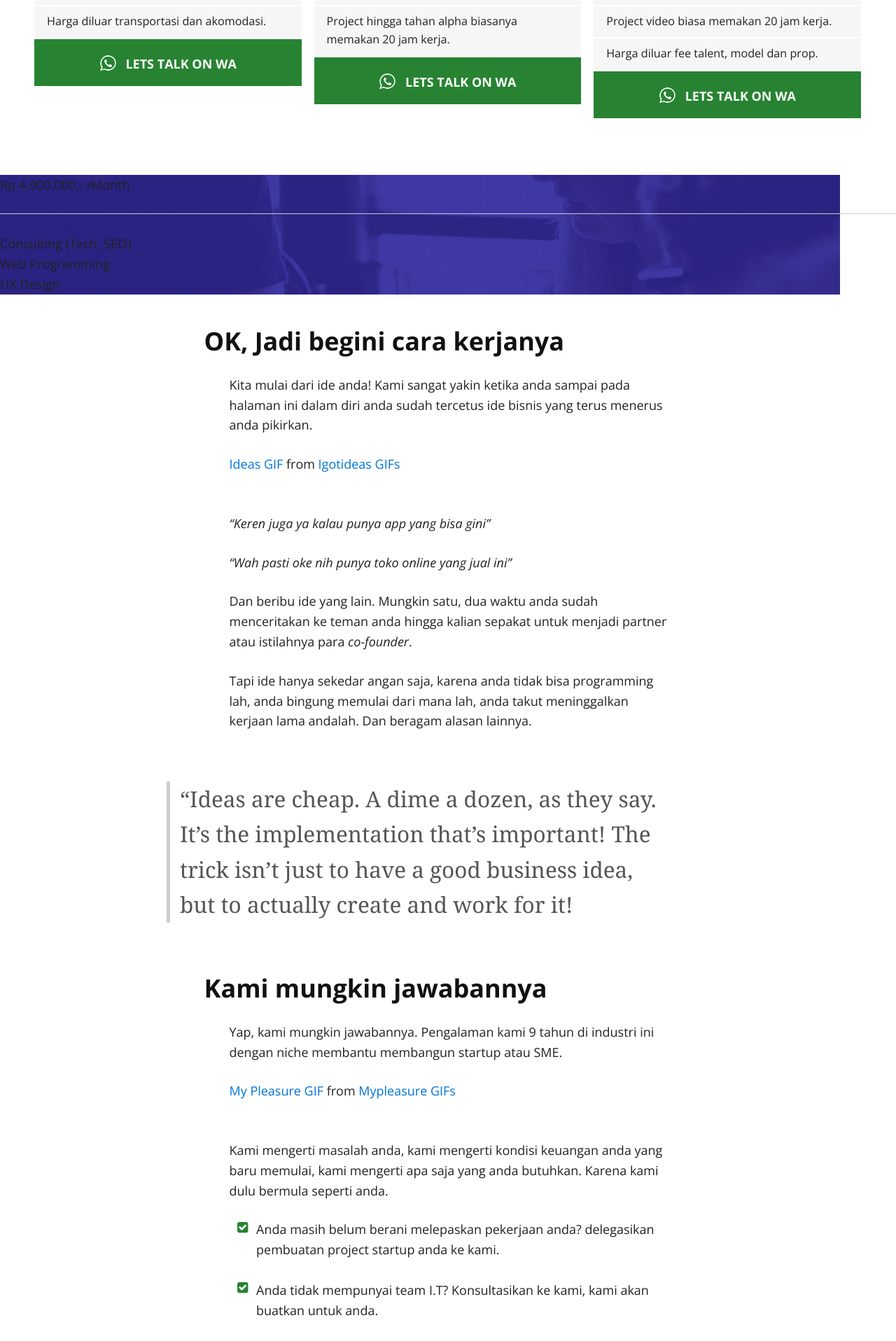
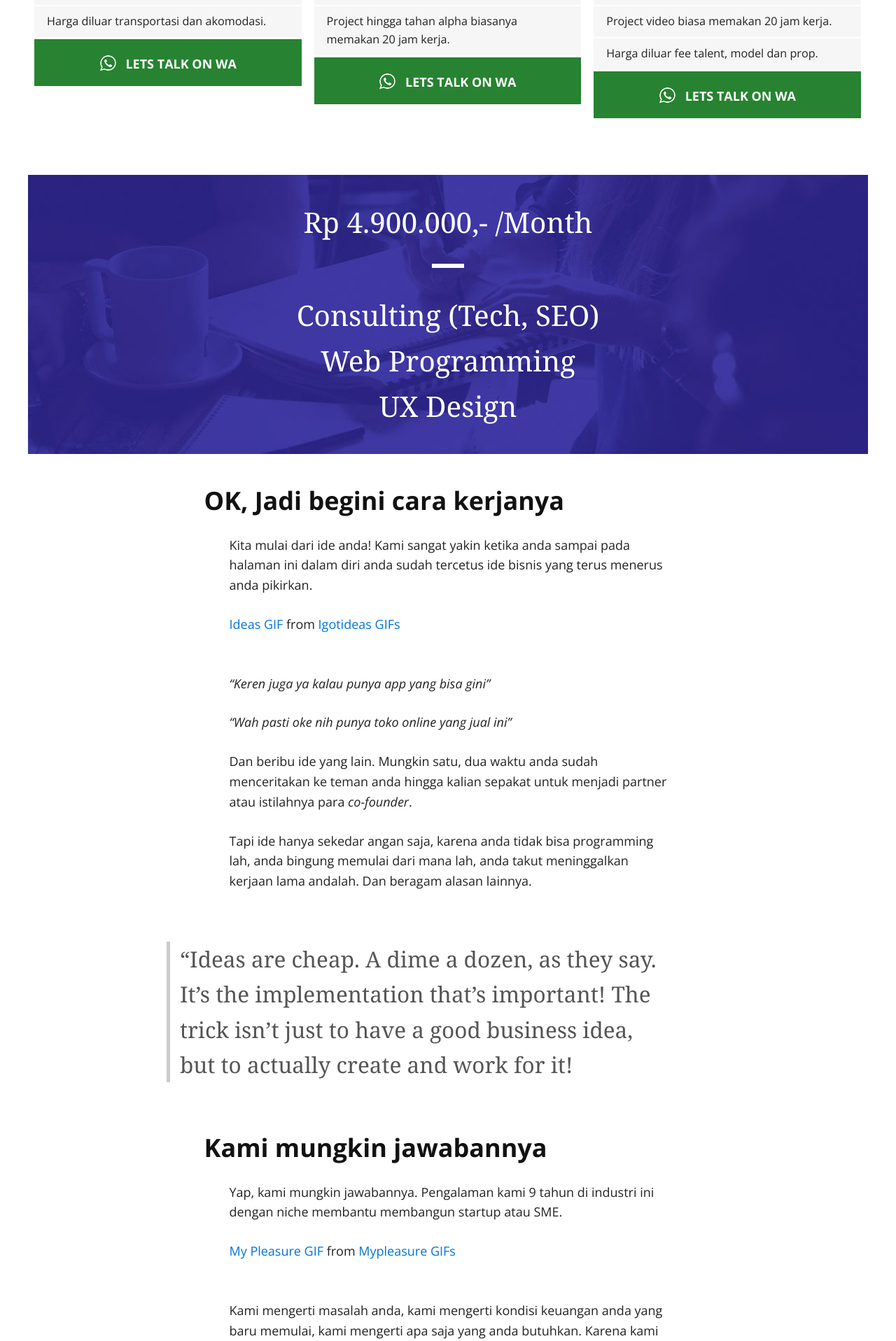
Before and after one commit to kemtol/rocktokom, a Jekyll site: the page built from index.md, in a window 1280 px wide. Shown: the part 2017-3934 px from the top of the page at 70% size. Built offline with Jekyll 4.4.1, drawn with Linux system fonts in a browser that asks for light colours; nearby versions of some CDN libraries; a script that is not in the unit is left out; our own code applies the rules of GitHub Pages for plain Markdown files.

Commit message:
Update default.html

```diff
--- a/_layouts/default.html
+++ b/_layouts/default.html
@@ -74,8 +74,27 @@
       font-size:0.9rem;
     }
 
-    #landing--page--2{
-      background:url("../images/bg-rocktokom-promo.jpg") no-repeat;
+    #landing--page--2 > div{
+      width: 1200px;
+      margin: auto;
+      background: url(../images/bg-rocktokom-promo.jpg) no-repeat 50% 50%;
+      text-align: center;
+      padding: 2rem;
+      box-sizing: border-box;
+    }
+
+    #landing--page--2 > div > span.bx, #landing--page--2 > div > span.by{
+      display: inline-block;
+      font-family: georgia;
+      font-size: 2.25rem;
+      color: #fff;
+    }
+
+    #landing--page--2 > div > hr{
+      border-bottom: 6px solid #fff;
+      width: 4%;
+      text-align: center;
+      display: inline-block;
     }
 
     @media screen and (max-width: 959px) {
@@ -172,8 +191,10 @@
     <div id="landing--page--2">
       <div>
         <span class="bx">Rp 4.900.000,- /Month</span>
+        <br/>
         <hr/>
-        <span class="bx">
+        <br/>
+        <span class="by">
           Consulting (Tech, SEO)<br/>
           Web Programming<br/>
           UX Design<br/>
```
